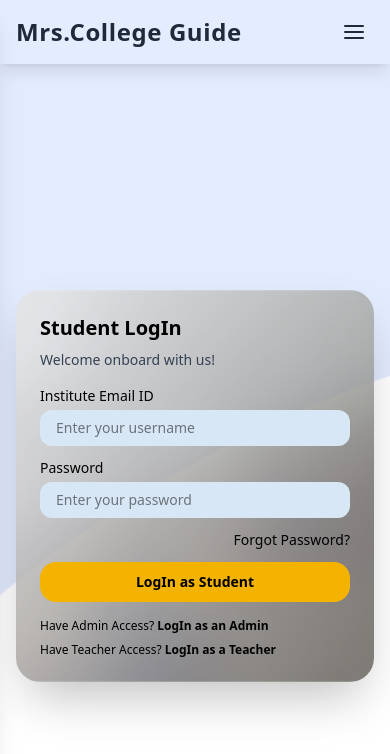
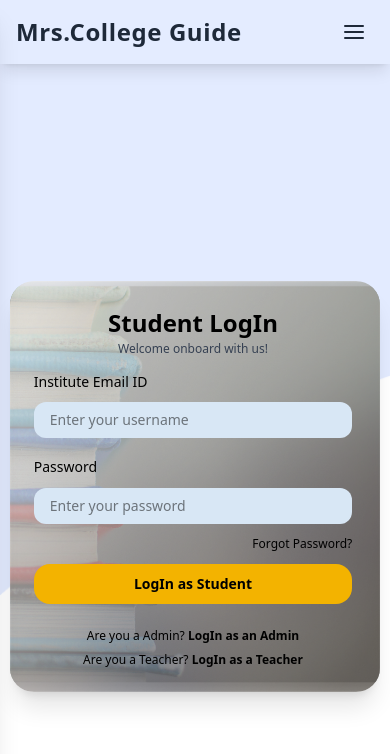
Before and after one commit to Ankitkumar7311/E-Learning, a React (Vite) app: page /student-login in a window 390 px wide. Shown: the top 754 px of the page. Built offline with nearby package versions, Linux system fonts and the light colour scheme.

Commit message:
added std_login responsiveness

```diff
--- a/src/auth/StudentLogin.jsx
+++ b/src/auth/StudentLogin.jsx
@@ -23,30 +23,35 @@ const StudentLogin = () => {
   };
 
   return (
+    <>
       <section
-      className="w-full flex items-center justify-center px-4 py-8 bg-cover bg-no-repeat min-h-screen"
+        className="w-full min-h-screen flex items-center justify-center bg-no-repeat bg-cover px-2 sm:px-4"
         style={{ backgroundImage: `url(${curveBg})` }}
       >
-      {/* Wrapper with 2 columns on md+ */}
-      <div className="relative w-full max-w-7xl rounded-3xl shadow-2xl overflow-hidden mx-auto grid grid-cols-1 md:grid-cols-2">
-
-        {/* Left side background image (hidden on small screens) */}
         <div
-          className="hidden md:block bg-cover bg-center"
+          className="relative rounded-3xl shadow-xl overflow-hidden
+        w-[95vw] sm:w-[88vw] md:w-[85vw] lg:w-[80vw] xl:w-[70vw] max-w-[1120px]
+        md:aspect-[16/9] bg-no-repeat bg-cover bg-center flex items-center justify-center"
           style={{ backgroundImage: `url(${bg})` }}
-        ></div>
-
-        {/* Right side form */}
+        >
           <div
-          className="w-full p-6 sm:p-8 md:p-10 bg-cover bg-no-repeat bg-top flex items-center"
-          style={{ backgroundImage: `url(${card})` }}
+            className="md:absolute md:top-4 md:bottom-6 md:right-6 md:w-[46%]
+          w-full rounded-2xl p-6 sm:p-8 md:p-10 bg-transparent overflow-hidden"
+            style={{
+              backgroundImage: `url(${card})`,
+              backgroundRepeat: "no-repeat",
+              backgroundPosition: "right top",
+              backgroundSize: "100% 100%",
+            }}
           >
-          <div className="w-full">
-            <h1 className="text-xl sm:text-2xl md:text-3xl lg:text-4xl font-semibold font-roboto mb-2">
+            <div className="h-full overflow-y-auto pr-1 sm:pr-3">
+              <h1 className="font-roboto font-semibold text-2xl sm:text-2xl md:text-3xl lg:text-4xl leading-normal text-center">
                 Student LogIn
               </h1>
-            <hr className="hidden md:block border border-black mb-3 w-2/3" />
-            <p className="text-sm sm:text-base md:text-lg text-gray-700 mb-4">
+
+              <hr className="border border-black mb-3 hidden md:block w-2/3 mx-auto" />
+
+              <p className="font-montserrat text-xs sm:text-base md:text-lg text-gray-700 mb-4 text-center">
                 Welcome onboard with us!
               </p>
 
@@ -55,12 +60,13 @@ const StudentLogin = () => {
                 className="flex flex-col gap-3"
               >
                 {/* Email */}
-              <div>
-                <label className="block mb-1 text-sm">Institute Email ID</label>
+                <label className="font-medium text-sm sm:text-base md:text-lg leading-tight">
+                  Institute Email ID
+                </label>
                 <input
                   type="email"
                   placeholder="Enter your username"
-                  className="w-full bg-[#D8E7F5] rounded-xl px-4 py-2 text-sm sm:text-base outline-none focus:ring-2 focus:ring-blue-400"
+                  className="w-full bg-[#D8E7F5] rounded-xl px-4 sm:px-5 py-2 outline-none focus:ring-2 focus:ring-blue-400 text-sm sm:text-base"
                   {...register("email", {
                     required: "Email is required",
                     pattern: {
@@ -70,63 +76,57 @@ const StudentLogin = () => {
                   })}
                 />
                 {errors.email && (
-                  <p className="text-red-500 text-sm mt-1">
-                    {errors.email.message}
-                  </p>
+                  <p className="text-red-500 text-xs sm:text-sm">{errors.email.message}</p>
                 )}
-              </div>
 
                 {/* Password */}
-              <div>
-                <label className="block mb-1 text-sm">Password</label>
+                <label className="font-medium text-sm sm:text-base md:text-lg mt-2 leading-tight">
+                  Password
+                </label>
                 <input
                   type="password"
                   placeholder="Enter your password"
-                  className="w-full bg-[#D8E7F5] rounded-xl px-4 py-2 text-sm sm:text-base outline-none focus:ring-2 focus:ring-blue-400"
+                  className="w-full bg-[#D8E7F5] rounded-xl px-4 py-2 outline-none focus:ring-2 focus:ring-blue-400 text-sm sm:text-base"
                   {...register("password", {
                     required: "Password is required",
                   })}
                 />
                 {errors.password && (
-                  <p className="text-red-500 text-sm mt-1">
+                  <p className="text-red-500 text-xs sm:text-sm">
                     {errors.password.message}
                   </p>
                 )}
-              </div>
 
-              {/* Forgot Password */}
                 <button
                   type="button"
-                className="self-end text-sm sm:text-base text-black hover:underline"
+                  className="self-end text-xs sm:text-sm md:text-base text-black hover:underline"
                 >
                   Forgot Password?
                 </button>
 
-              {/* Submit */}
                 <button
                   type="submit"
-                className="w-full py-2.5 md:py-3 text-sm sm:text-base md:text-lg font-bold rounded-2xl bg-[#F3B300] hover:bg-yellow-600 transition"
+                  className="bg-[#F3B300] hover:bg-yellow-600 transition rounded-2xl w-full font-bold text-sm sm:text-base md:text-lg py-2.5 md:py-3"
                 >
                   LogIn as Student
                 </button>
               </form>
-
-            {/* Links */}
-            <div className="mt-4 space-y-2 text-xs sm:text-sm md:text-base">
-              <p>
-                Have Admin Access?{" "}
+              <div className="mt-6 space-y-2">
+              <p className="text-xs sm:text-sm md:text-lg text-center mt-2">
+                 Are you a Admin?{" "}
                 <b
+                  className="hover:underline cursor-pointer"
                   onClick={() => navigate("/login")}
-                  className="cursor-pointer hover:underline"
                 >
                   LogIn as an Admin
                 </b>
               </p>
-              <p>
-                Have Teacher Access?{" "}
+
+              <p className="text-xs sm:text-sm  text-center md:text-lg">
+                 Are you a Teacher?{" "}
                 <b
+                  className="hover:underline cursor-pointer"
                   onClick={() => navigate("/teacher-login")}
-                  className="cursor-pointer hover:underline"
                 >
                   LogIn as a Teacher
                 </b>
@@ -136,6 +136,7 @@ const StudentLogin = () => {
           </div>
         </div>
       </section>
+    </>
   );
 };
 
```
Lines whose indentation alone changed are shown as unchanged.
